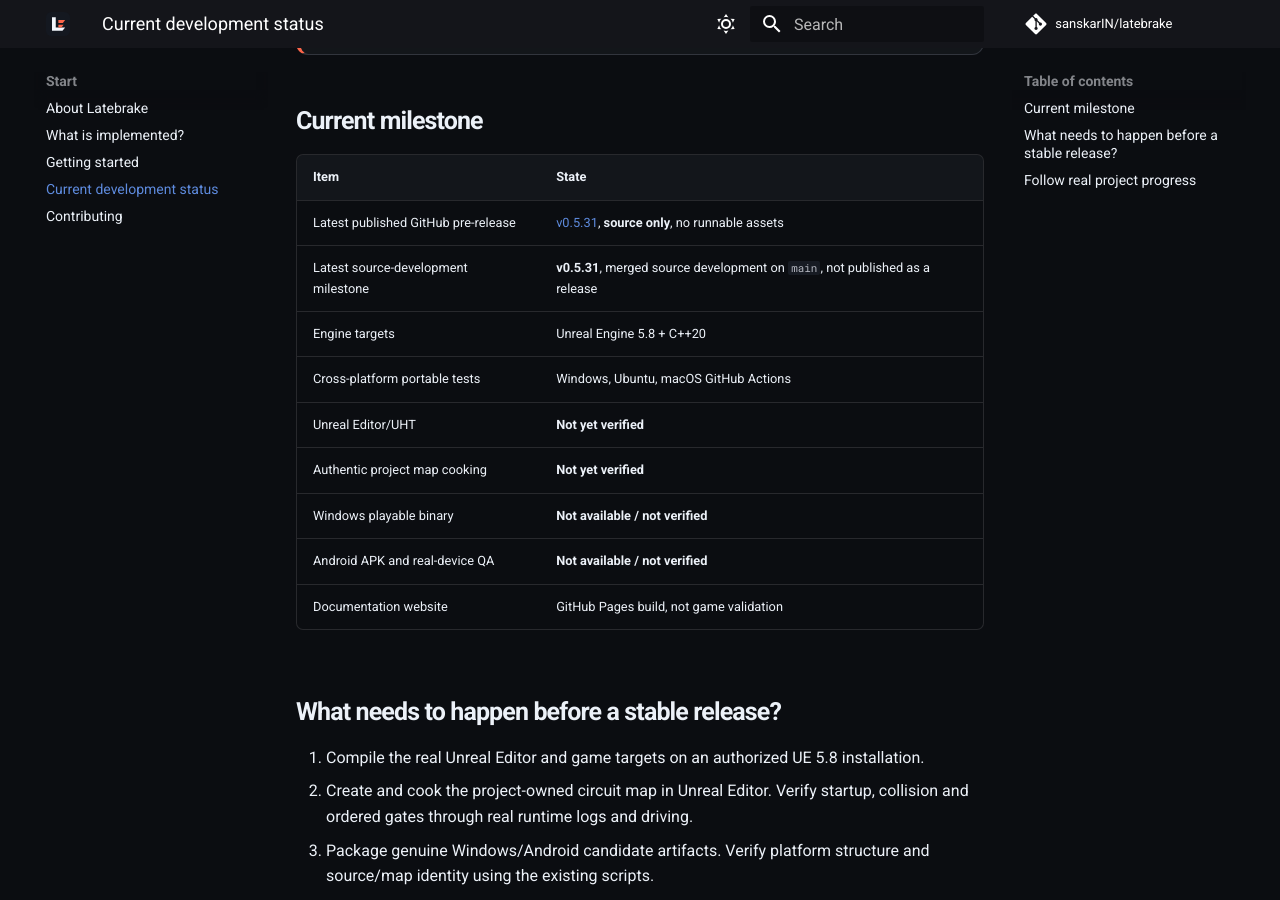
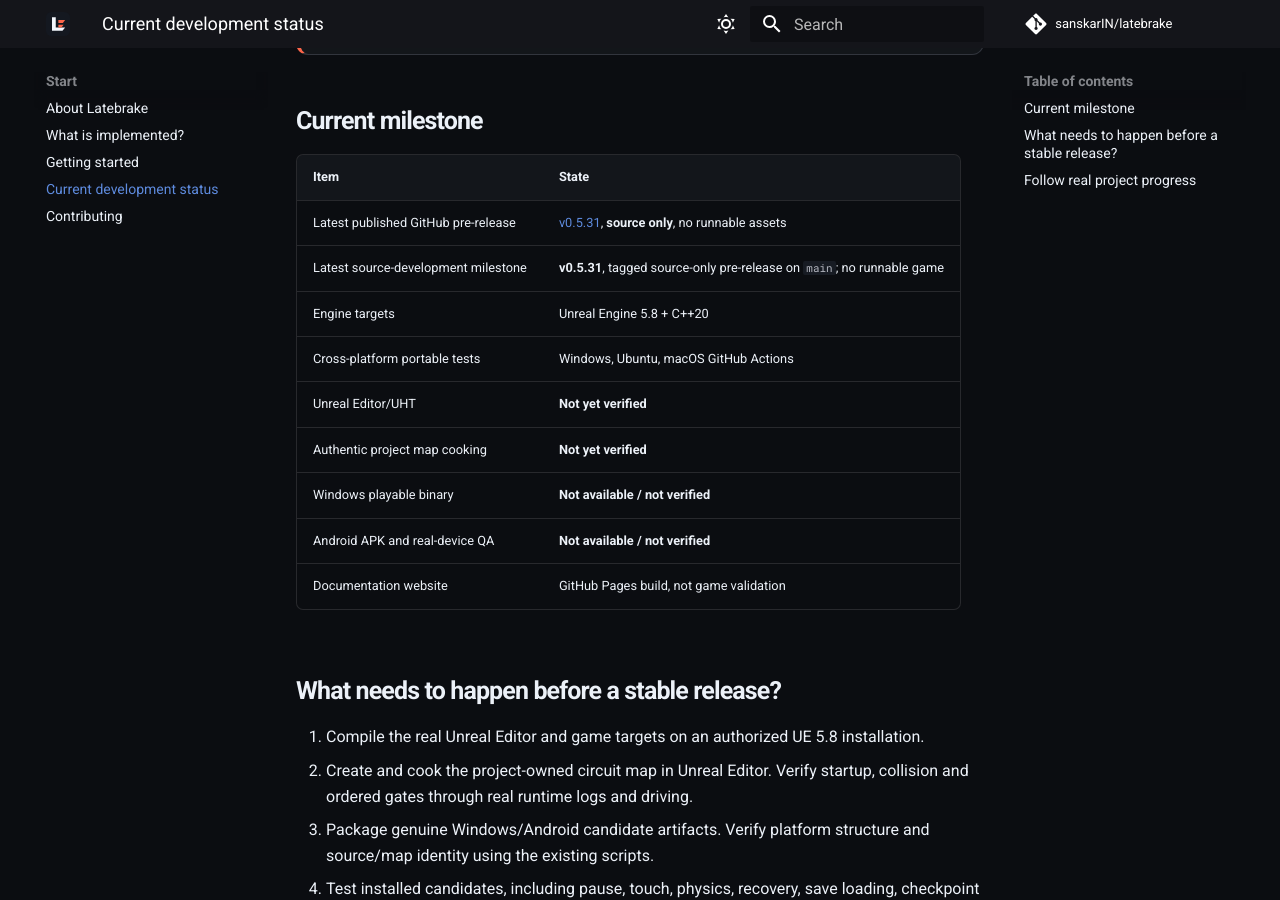
Before and after one commit to sanskarIN/latebrake, an MkDocs documentation site: the page built from docs/development-status.md, in a window 1280 px wide and 900 px high, scrolled down 353 px. Built offline with MkDocs 1.6.1 and Material for MkDocs 9.7.7, drawn with Linux system fonts in a browser that asks for light colours; comment, search, counter and statistics services are not loaded.

Commit message:
docs(releases): synchronize docs/development-status.md after v0.5.31 source publication

```diff
--- a/docs/development-status.md
+++ b/docs/development-status.md
@@ -10,7 +10,7 @@
 | Item | State |
 | --- | --- |
 | Latest published GitHub pre-release | [v0.5.31](https://github.com/sanskarIN/latebrake/releases/tag/v0.5.31), **source only**, no runnable assets |
-| Latest source-development milestone | **v0.5.31**, merged source development on `main`, not published as a release |
+| Latest source-development milestone | **v0.5.31**, tagged source-only pre-release on `main`; no runnable game |
 | Engine targets | Unreal Engine 5.8 + C++20 |
 | Cross-platform portable tests | Windows, Ubuntu, macOS GitHub Actions |
 | Unreal Editor/UHT | **Not yet verified** |
```
